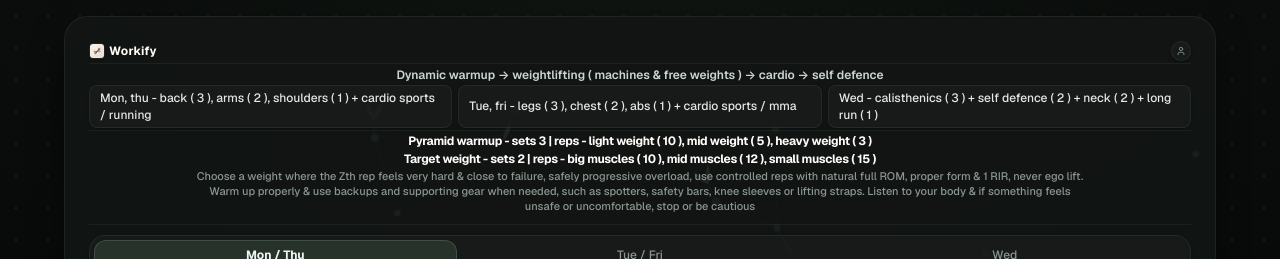
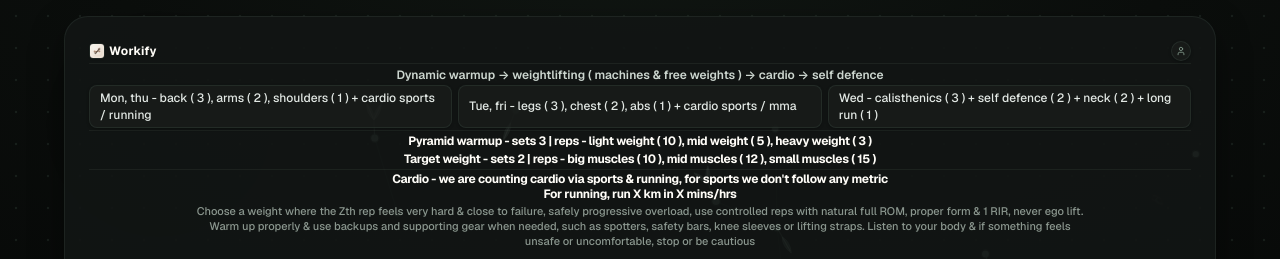
Before and after one commit to AbhinavXDayal/Workify, a React (Vite) app: page / in a window 1280 px wide. Shown: the top 259 px of the page. Built offline with nearby package versions, Linux system fonts and the light colour scheme; no server answers.

Commit message:
Add separator and cardio guidelines below Target weight

```diff
--- a/src/components/SplitHeader.tsx
+++ b/src/components/SplitHeader.tsx
@@ -93,6 +93,15 @@
           {SPLIT_HEADER_TEXT.guidelines}
         </p>
 
+        {/* Separator before Cardio guidelines */}
+        <hr className="border-[#4A5A4F]/20 my-0.5" />
+
+        {/* Cardio guidelines */}
+        <div className="text-[#FFFDF8] text-[10px] sm:text-xs font-bold tracking-tight mb-0.5 text-center leading-tight">
+          <p>Cardio - we are counting cardio via sports &amp; running, for sports we don't follow any metric</p>
+          <p>For running, run X km in X mins/hrs</p>
+        </div>
+
         {/* Short instruction */}
         <p className="text-[#8A968E] text-[9px] sm:text-[11px] leading-tight sm:leading-snug text-center max-w-4xl mx-auto font-medium">
           {SPLIT_HEADER_TEXT.instruction}
--- a/src/constants/workoutConfig.ts
+++ b/src/constants/workoutConfig.ts
@@ -12,6 +12,8 @@
     'Pyramid warmup - sets 3 | reps - light weight ( 10 ), mid weight ( 5 ), heavy weight ( 3 )',
   guidelines:
     'Target weight - sets 2 | reps - big muscles ( 10 ), mid muscles ( 12 ), small muscles ( 15 )',
+  cardioGuideline:
+    "Cardio - we are counting cardio via sports & running, for sports we don't follow any metric\nFor running, run X km in X mins/hrs",
   instruction:
     'Choose a weight where the Zth rep feels very hard & close to failure, safely progressive overload, use controlled reps with natural full ROM, proper form & 1 RIR, never ego lift. Warm up properly & use backups and supporting gear when needed, such as spotters, safety bars, knee sleeves or lifting straps. Listen to your body & if something feels unsafe or uncomfortable, stop or be cautious',
 };
```
